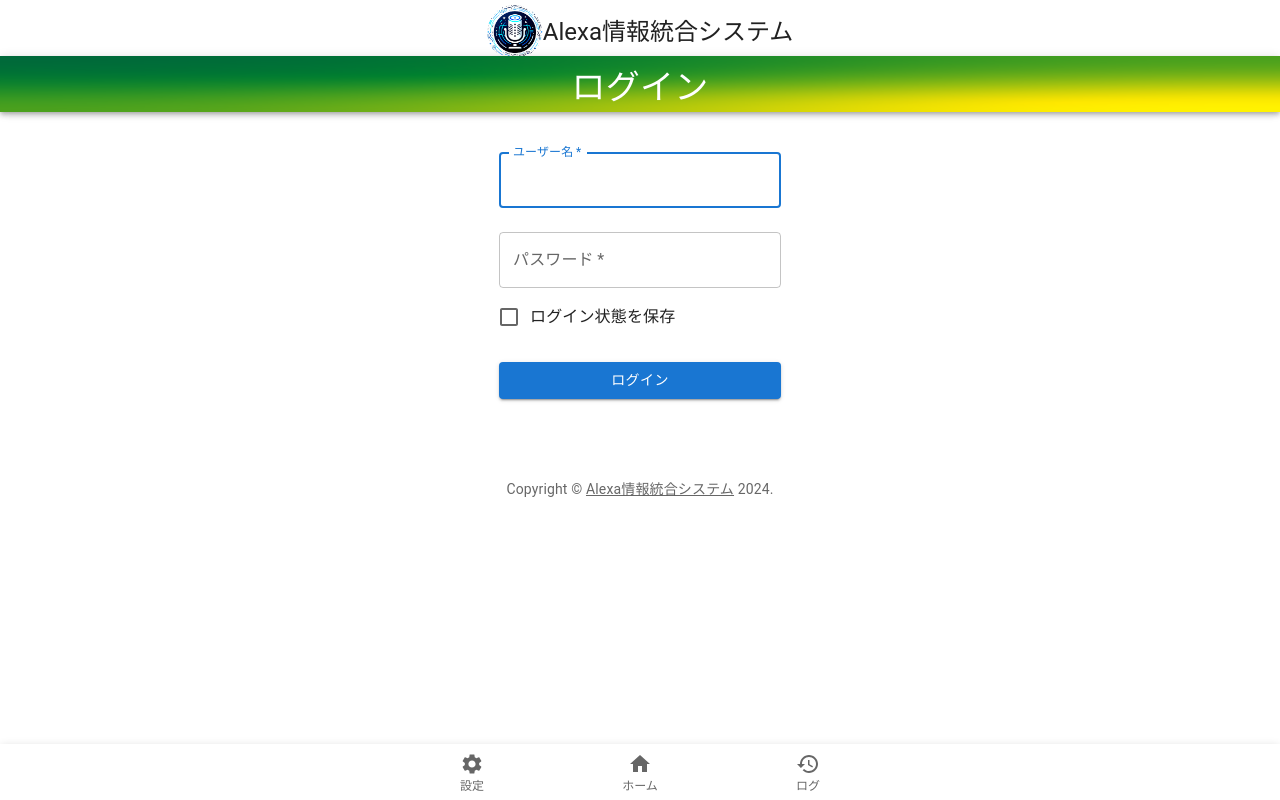
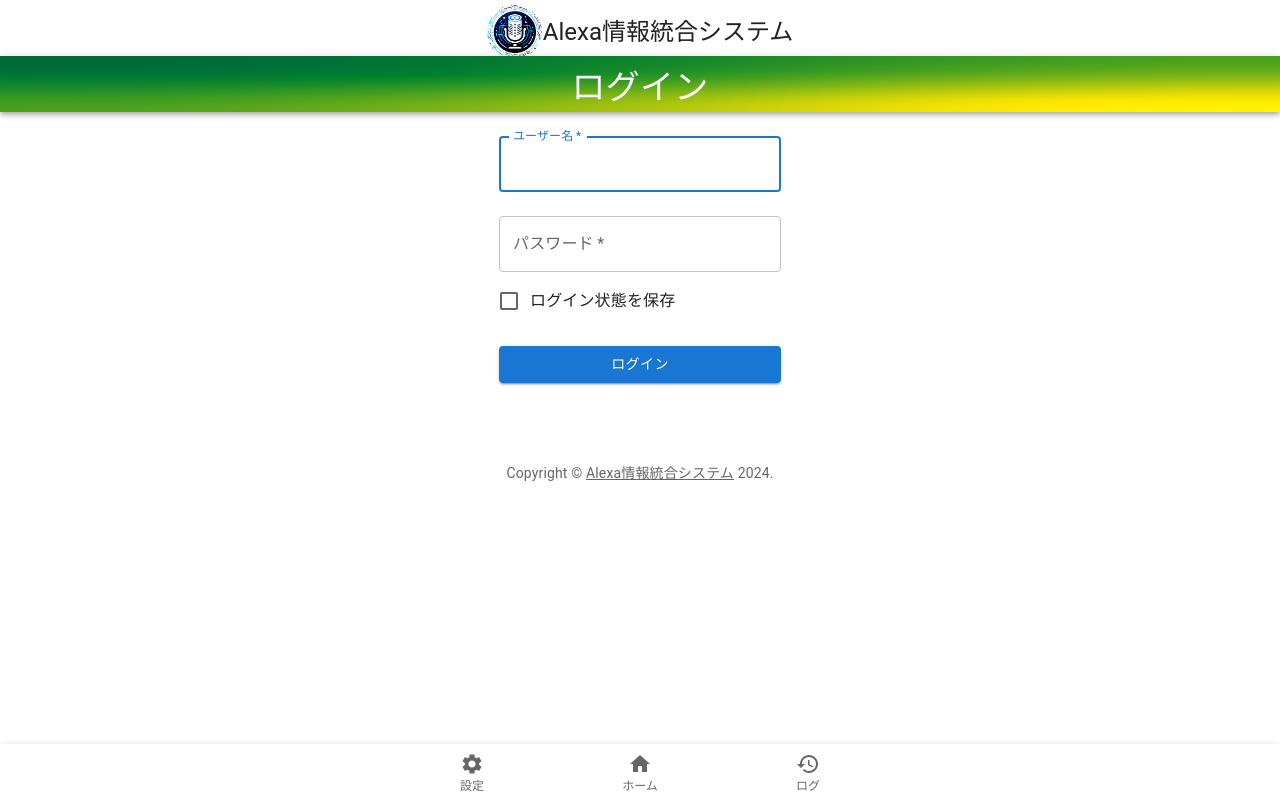
Before and after one commit to Dorayaki-Chan/Alexa_TimeSignal, a React (Vite) app in the folder alexa-web-app/client/: page /login in a window 1280 px wide. Built offline with nearby package versions, Linux system fonts and the light colour scheme.

Commit message:
mainBodyのtopmarginを指定

```diff
--- a/alexa-web-app/client/src/App.tsx
+++ b/alexa-web-app/client/src/App.tsx
@@ -13,6 +13,7 @@
 import { PageNameContext, TopBarImgContext } from './parts/contexts.ts';
 
 import TopBarImg from './assets/img/FJ_GRAD_H3A_RGB.png';
+import { Margin } from '@mui/icons-material';
 
 function App() {
     const [pageName, setPageName] = useState('');
@@ -22,7 +23,7 @@
             <PageNameContext.Provider value={{pageName, setPageName}}>
                 <TopBarImgContext.Provider value={{topBarImg, setTopBarImg}}>
                     <TopBar />
-                    <div className="App">
+                    <div className="App" style={{margin:"112px 0px"}}>
                         <Routes>
                             <Route path="/" element={<Home />} />
                             <Route path="/login" element={<Login />} />
--- a/alexa-web-app/client/src/pages/Login.tsx
+++ b/alexa-web-app/client/src/pages/Login.tsx
@@ -154,7 +154,7 @@
 			<CssBaseline />
 			<Box
 			sx={{
-				marginTop: 16,
+				marginTop: 8,
 				display: 'flex',
 				flexDirection: 'column',
 				alignItems: 'center',
```
